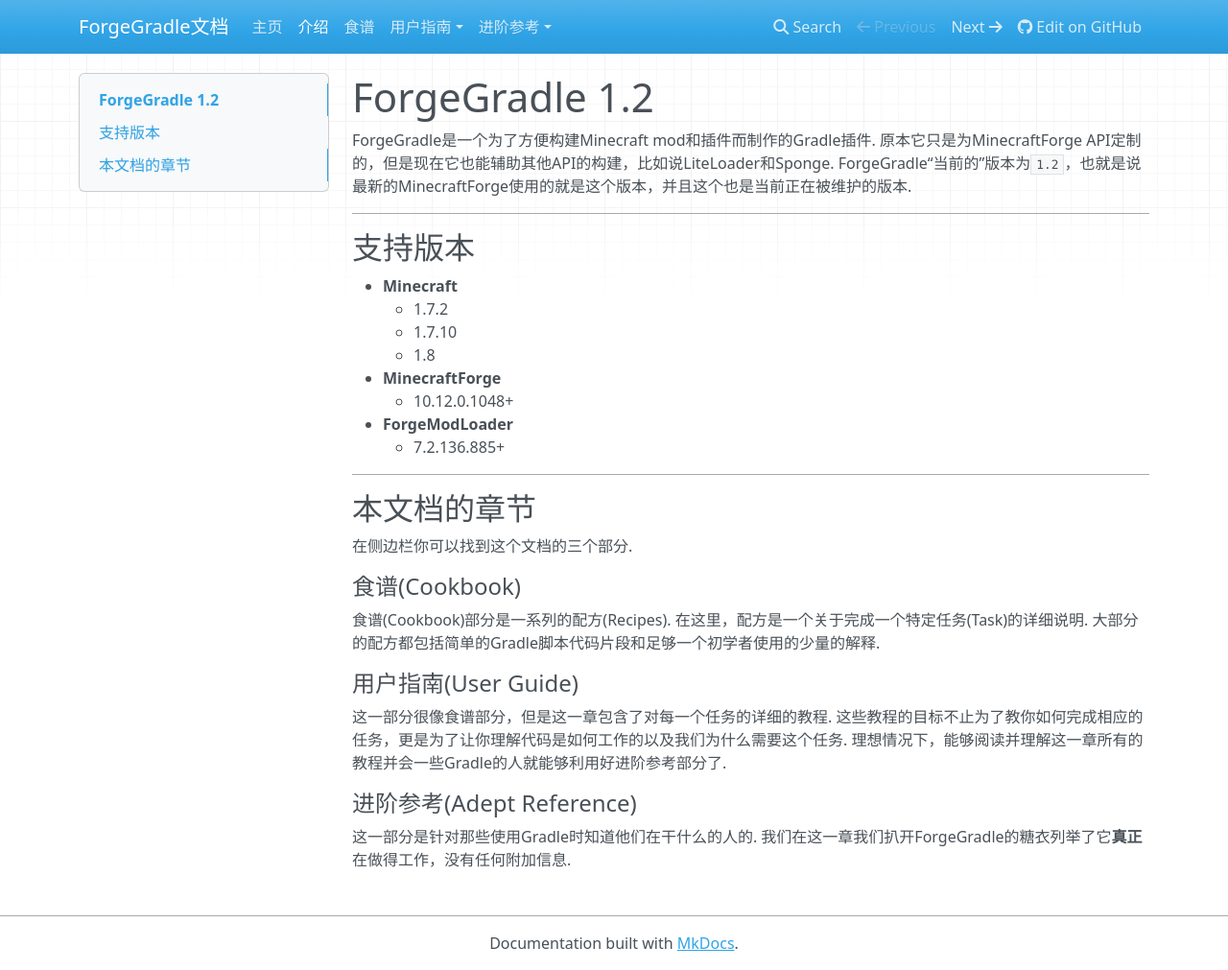
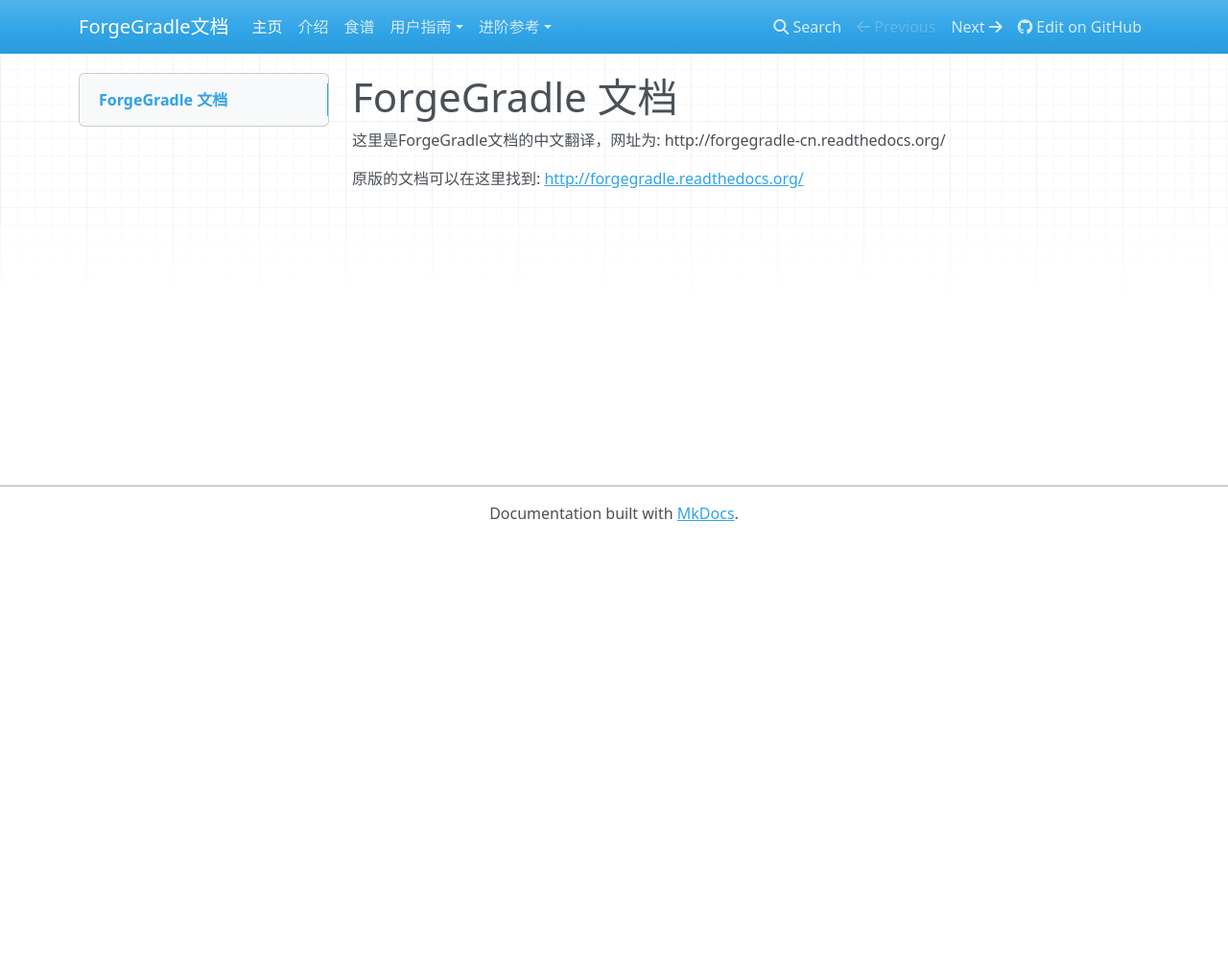
Before and after one commit to Krasjet/ForgeGradle-Documentation-CN, an MkDocs documentation site: the page built from docs/index.md, in a window 1280 px wide and 1011 px high. Shown: the whole window at 96% size. Built offline with MkDocs 1.6.1, drawn with Linux system fonts in a browser that asks for light colours; nearby versions of some CDN libraries; old or Windows-style settings are respelled for this version of MkDocs.

Commit message:
Change the index page to readme

```diff
--- a/docs/index.md
+++ b/docs/index.md
@@ -1,33 +1,5 @@
-# ForgeGradle 1.2
+# ForgeGradle 文档
 
-ForgeGradle是一个为了方便构建Minecraft mod和插件而制作的Gradle插件. 原本它只是为MinecraftForge API定制的，但是现在它也能辅助其他API的构建，比如说LiteLoader和Sponge. ForgeGradle“当前的”版本为`1.2`，也就是说最新的MinecraftForge使用的就是这个版本，并且这个也是当前正在被维护的版本.
+这里是ForgeGradle文档的中文翻译，网址为: http://forgegradle-cn.readthedocs.org/
 
----
-
-## 支持版本
- - **Minecraft**
-    - 1.7.2
-    - 1.7.10
-    - 1.8
- - **MinecraftForge**
-    - 10.12.0.1048+
- - **ForgeModLoader**
-    - 7.2.136.885+
-
----
-
-## 本文档的章节
-
-在侧边栏你可以找到这个文档的三个部分.
-
-#### 食谱(Cookbook)
-
-食谱(Cookbook)部分是一系列的配方(Recipes). 在这里，配方是一个关于完成一个特定任务(Task)的详细说明. 大部分的配方都包括简单的Gradle脚本代码片段和足够一个初学者使用的少量的解释.
-
-#### 用户指南(User Guide)
-
-这一部分很像食谱部分，但是这一章包含了对每一个任务的详细的教程. 这些教程的目标不止为了教你如何完成相应的任务，更是为了让你理解代码是如何工作的以及我们为什么需要这个任务. 理想情况下，能够阅读并理解这一章所有的教程并会一些Gradle的人就能够利用好进阶参考部分了.
-
-#### 进阶参考(Adept Reference)
-
-这一部分是针对那些使用Gradle时知道他们在干什么的人的. 我们在这一章我们扒开ForgeGradle的糖衣列举了它**真正**在做得工作，没有任何附加信息.
+原版的文档可以在这里找到: [http://forgegradle.readthedocs.org/](http://forgegradle.readthedocs.org/)
--- /dev/null
+++ b/docs/introduction.md
@@ -0,0 +1,33 @@
+# ForgeGradle 1.2
+
+ForgeGradle是一个为了方便构建Minecraft mod和插件而制作的Gradle插件. 原本它只是为MinecraftForge API定制的，但是现在它也能辅助其他API的构建，比如说LiteLoader和Sponge. ForgeGradle“当前的”版本为`1.2`，也就是说最新的MinecraftForge使用的就是这个版本，并且这个也是当前正在被维护的版本.
+
+---
+
+## 支持版本
+ - **Minecraft**
+    - 1.7.2
+    - 1.7.10
+    - 1.8
+ - **MinecraftForge**
+    - 10.12.0.1048+
+ - **ForgeModLoader**
+    - 7.2.136.885+
+
+---
+
+## 本文档的章节
+
+在侧边栏你可以找到这个文档的三个部分.
+
+#### 食谱(Cookbook)
+
+食谱(Cookbook)部分是一系列的配方(Recipes). 在这里，配方是一个关于完成一个特定任务(Task)的详细说明. 大部分的配方都包括简单的Gradle脚本代码片段和足够一个初学者使用的少量的解释.
+
+#### 用户指南(User Guide)
+
+这一部分很像食谱部分，但是这一章包含了对每一个任务的详细的教程. 这些教程的目标不止为了教你如何完成相应的任务，更是为了让你理解代码是如何工作的以及我们为什么需要这个任务. 理想情况下，能够阅读并理解这一章所有的教程并会一些Gradle的人就能够利用好进阶参考部分了.
+
+#### 进阶参考(Adept Reference)
+
+这一部分是针对那些使用Gradle时知道他们在干什么的人的. 我们在这一章我们扒开ForgeGradle的糖衣列举了它**真正**在做得工作，没有任何附加信息.
--- a/mkdocs.yml
+++ b/mkdocs.yml
@@ -5,8 +5,8 @@ site_description: The Chinese translation of ForgeGradle Documentation
 repo_url: https://github.com/Meow-J/ForgeGradle-Documentation-CN
 
 pages:
-- ['../README.md', '主页']
-- ['index.md', '介绍']
+- ['index.md', '主页']
+- ['introduction.md', '介绍']
 - ['cookbook.md', '食谱']
 - ['user-guide/shading.md', '用户指南', 'Shading']
 - ['reference/mcblock.md', '进阶参考', "Minecraft{}"]
```
